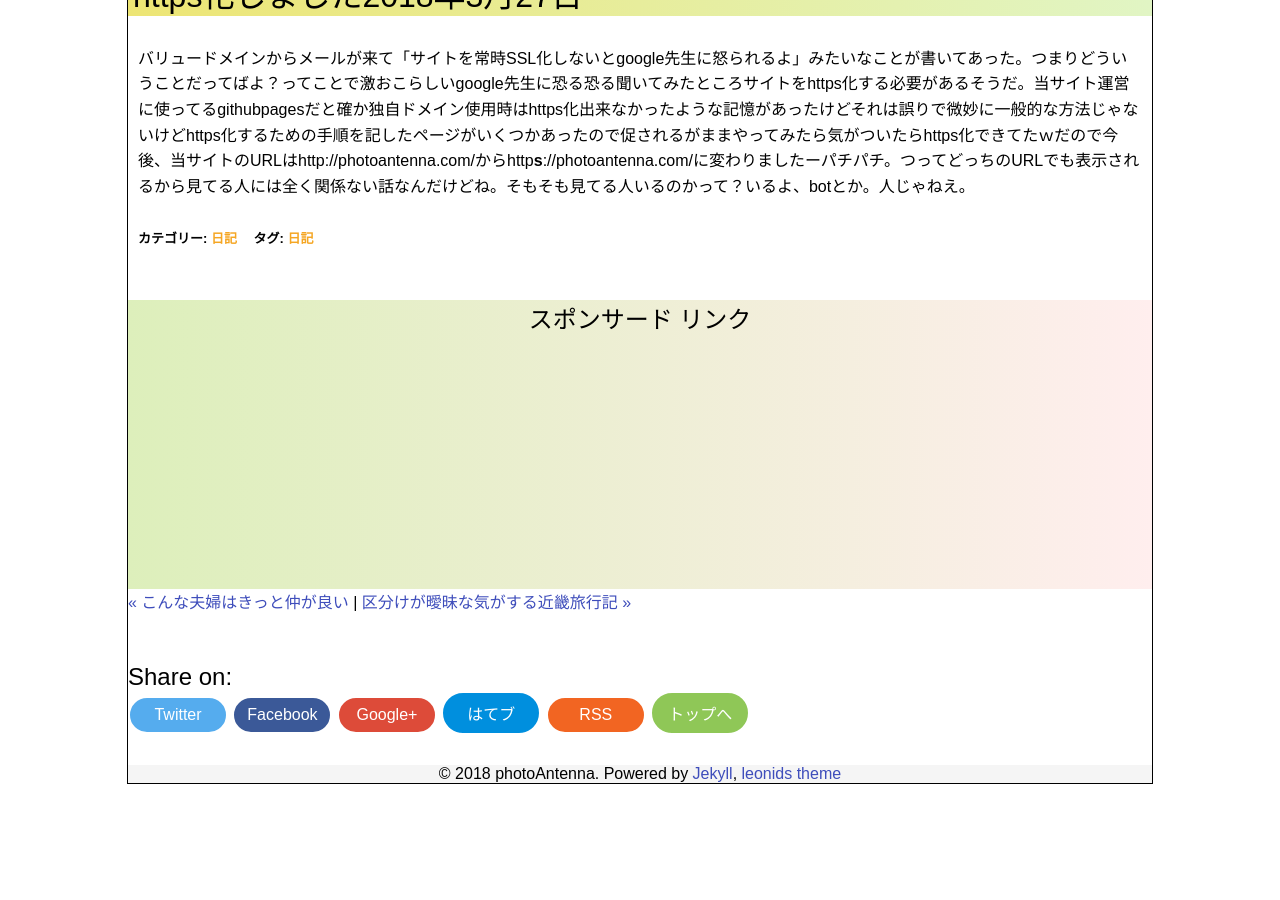
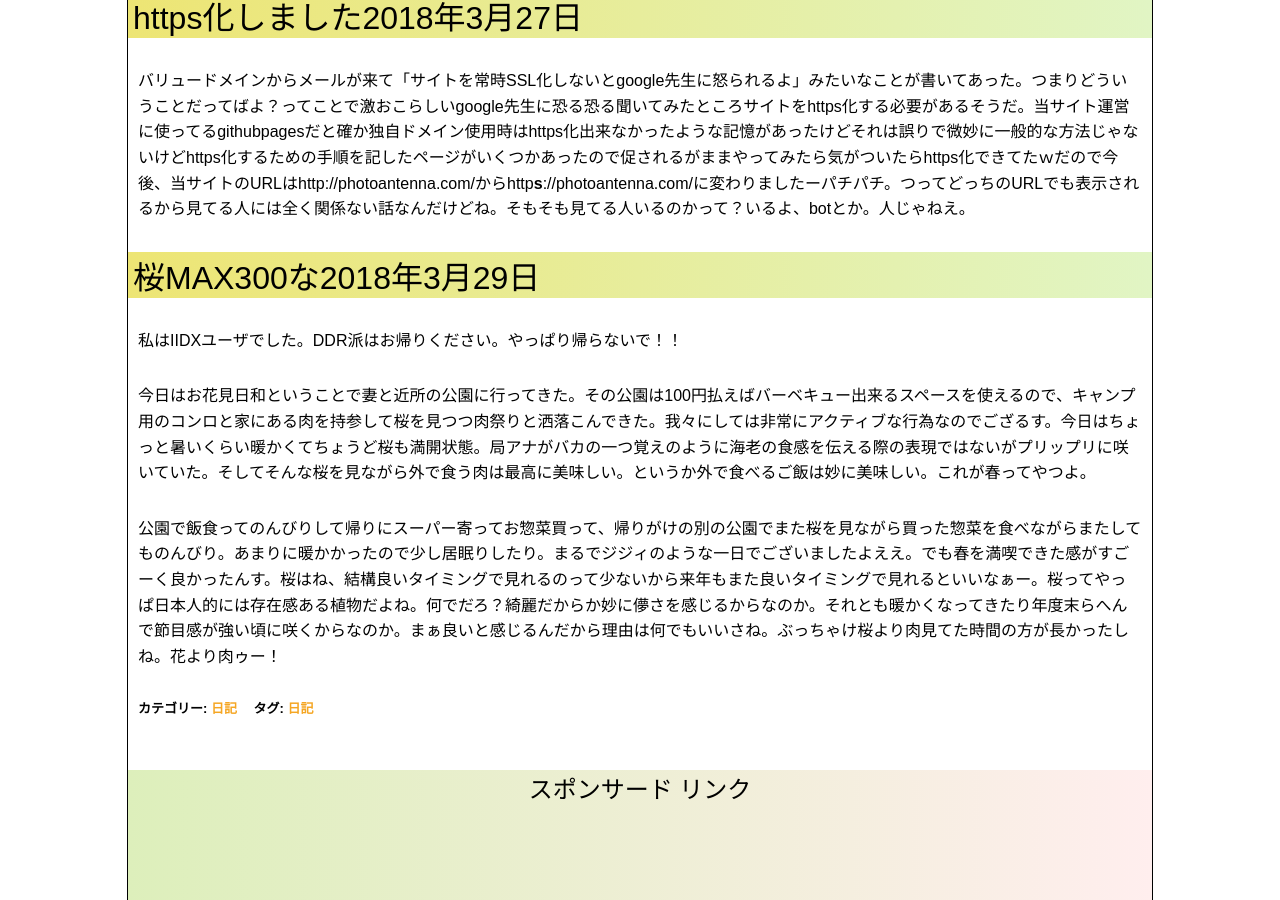
Before and after one commit to photoantenna/photoantenna.github.io, a Jekyll site: the page built from _posts/2018-03-01-diary.md, in a window 1280 px wide and 900 px high, scrolled down 5627 px. Built offline with Jekyll 4.4.1, drawn with Linux system fonts in a browser that asks for light colours; before the commit the page ends 6419 px from its top, so only the background shows below that; some of the changed text lies outside the part shown.

Commit message:
日記更新

```diff
--- a/_posts/2018-03-01-diary.md
+++ b/_posts/2018-03-01-diary.md
@@ -2,12 +2,12 @@
 layout: post
 title: "徐々に春の匂いが漂ってきたけどまだ寒い頃の日記"
 permalink: diary06
-excerpt: "updated2018-03-27,日常のことや出来事に対する自分の反応を文章化していこうのコーナーです。特にテーマも設けずにつらつらと書いていくとっても楽しいコーナーです。見る人にとって楽しいコーナーかどうかは定かではありませんよー"
+excerpt: "updated2018-03-29,日常のことや出来事に対する自分の反応を文章化していこうのコーナーです。特にテーマも設けずにつらつらと書いていくとっても楽しいコーナーです。見る人にとって楽しいコーナーかどうかは定かではありませんよー"
 categories: "日記"
 tags: "日記"
 keywords: "日記, 掃除, いちご煮, ワイヤレススピーカー, SVXY, 鶏レバー, スロートレーニング"
 mokuji: true
-update: 2018-03-27
+update: 2018-03-29
 image:
   feature: diary.jpg
 ---
@@ -83,3 +83,11 @@ VIXショックから一ヶ月以上が経過し3月の米国viの価格調整
 ### https化しました2018年3月27日
 
 バリュードメインからメールが来て「サイトを常時SSL化しないとgoogle先生に怒られるよ」みたいなことが書いてあった。つまりどういうことだってばよ？ってことで激おこらしいgoogle先生に恐る恐る聞いてみたところサイトをhttps化する必要があるそうだ。当サイト運営に使ってるgithubpagesだと確か独自ドメイン使用時はhttps化出来なかったような記憶があったけどそれは誤りで微妙に一般的な方法じゃないけどhttps化するための手順を記したページがいくつかあったので促されるがままやってみたら気がついたらhttps化できてたｗだので今後、当サイトのURLはhttp://photoantenna.com/からhttp**s**://photoantenna.com/に変わりましたーパチパチ。つってどっちのURLでも表示されるから見てる人には全く関係ない話なんだけどね。そもそも見てる人いるのかって？いるよ、botとか。人じゃねえ。
+
+### 桜MAX300な2018年3月29日
+
+私はIIDXユーザでした。DDR派はお帰りください。やっぱり帰らないで！！
+
+今日はお花見日和ということで妻と近所の公園に行ってきた。その公園は100円払えばバーベキュー出来るスペースを使えるので、キャンプ用のコンロと家にある肉を持参して桜を見つつ肉祭りと洒落こんできた。我々にしては非常にアクティブな行為なのでござるす。今日はちょっと暑いくらい暖かくてちょうど桜も満開状態。局アナがバカの一つ覚えのように海老の食感を伝える際の表現ではないがプリップリに咲いていた。そしてそんな桜を見ながら外で食う肉は最高に美味しい。というか外で食べるご飯は妙に美味しい。これが春ってやつよ。
+
+公園で飯食ってのんびりして帰りにスーパー寄ってお惣菜買って、帰りがけの別の公園でまた桜を見ながら買った惣菜を食べながらまたしてものんびり。あまりに暖かかったので少し居眠りしたり。まるでジジィのような一日でございましたよええ。でも春を満喫できた感がすごーく良かったんす。桜はね、結構良いタイミングで見れるのって少ないから来年もまた良いタイミングで見れるといいなぁー。桜ってやっぱ日本人的には存在感ある植物だよね。何でだろ？綺麗だからか妙に儚さを感じるからなのか。それとも暖かくなってきたり年度末らへんで節目感が強い頃に咲くからなのか。まぁ良いと感じるんだから理由は何でもいいさね。ぶっちゃけ桜より肉見てた時間の方が長かったしね。花より肉ゥー！
```
